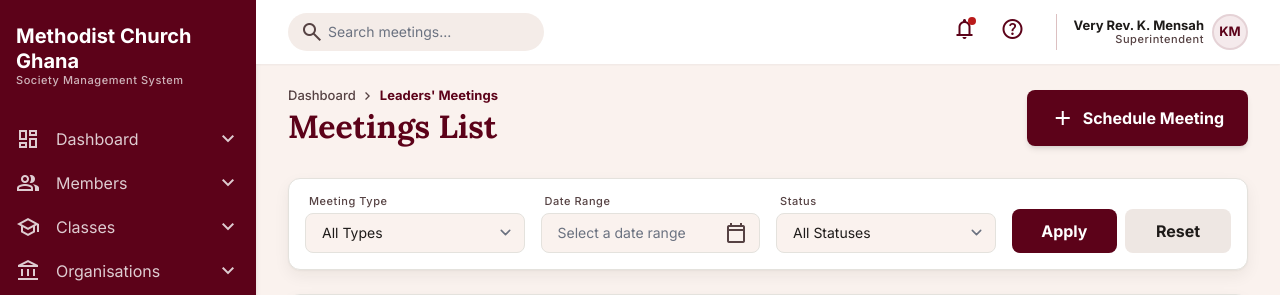
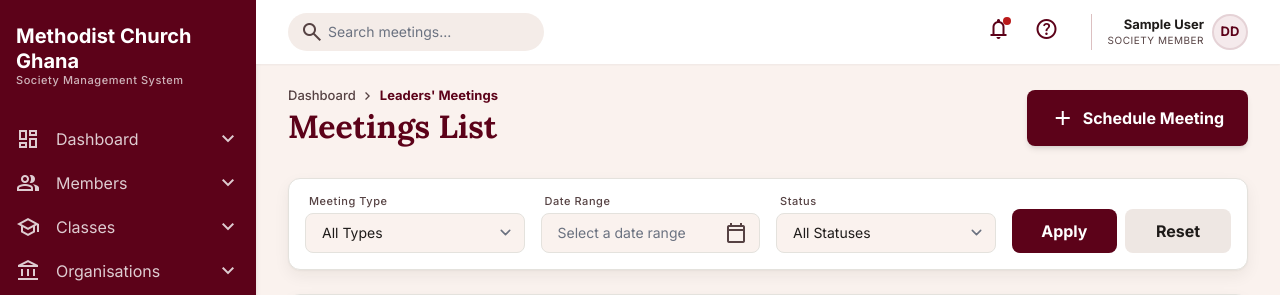
Before and after one commit to emmanuelangelo4199/mcg_welfare_system, a Django app: page /meetings/ in a window 1280 px wide. Shown: the top 295 px of the page. Run offline with Django 5.2, Linux system fonts and the light colour scheme; the visitor is signed in with stand-in values (Sample User, id 1); data that the repository does not hold is empty; some libraries are stand-ins or nearby versions.

Commit message:
fix(templates): show live user details in meeting list and audit log
Replace hardcoded meeting header text with the signed-in user’s name and role, and fix audit log user fallbacks using firstof instead of chained default filters.

```diff
--- a/core/templates/core/audit_log.html
+++ b/core/templates/core/audit_log.html
@@ -285,7 +285,7 @@
                 <tr
                   class="hover:bg-surface-container-lowest transition-colors cursor-pointer"
                   data-timestamp="{{ row.log.timestamp|date:'Y-m-d H:i:s' }}"
-                  data-user="{{ row.log.user.get_full_name|default:row.log.user.username|default:'System' }}"
+                  data-user="{% firstof row.log.user.get_full_name row.log.user.username 'System' %}"
                   data-role="{% if row.log.user %}User{% else %}Automatic{% endif %}"
                   data-action="{{ row.log.action }}"
                   data-module="{{ row.log.model_name|default:'General' }}"
@@ -299,7 +299,7 @@
                         {% if row.log.user %}{{ row.log.user.username|slice:":2"|upper }}{% else %}<span class="material-symbols-outlined text-xs">settings_suggest</span>{% endif %}
                       </div>
                       <div>
-                        <p class="font-semibold text-on-surface">{{ row.log.user.get_full_name|default:row.log.user.username|default:"System Process" }}</p>
+                        <p class="font-semibold text-on-surface">{% firstof row.log.user.get_full_name row.log.user.username "System Process" %}</p>
                         <span class="text-xs {% if row.log.user %}bg-secondary-container text-on-secondary-container{% else %}bg-surface-container-highest text-on-surface-variant{% endif %} px-xs rounded font-label-sm text-label-sm">
                           {% if row.log.user %}User{% else %}Automatic{% endif %}
                         </span>
--- a/meetings/templates/meetings/meeting_list.html
+++ b/meetings/templates/meetings/meeting_list.html
@@ -157,15 +157,22 @@
               <span class="material-symbols-outlined text-primary">help_outline</span>
             </button>
           </div>
-
-          <div class="flex items-center gap-sm pl-md border-l border-outline-variant">
+            <a
+            class="flex items-center gap-sm pl-2 sm:pl-md border-l border-outline-variant"
+            href="{% url 'accounts:profile' %}"
+            title="My profile">
             <div class="hidden text-right sm:block">
-              <p class="text-label-md font-bold text-on-surface">Very Rev. K. Mensah</p>
-              <p class="text-label-sm text-on-surface-variant">Superintendent</p>
+              <p class="max-w-[140px] truncate font-label-md text-label-md font-bold leading-tight text-on-surface">
+                {% firstof request.user.get_full_name request.user.username "Leader" %}
+              </p>
+              <p class="font-label-sm text-[10px] uppercase tracking-wider text-on-surface-variant">
+                {% firstof request.user.profile.get_role_display "Society Member" %}
+              </p>
             </div>
-            <div class="w-9 h-9 rounded-full bg-primary-muted text-primary flex items-center justify-center font-bold text-label-md border-2 border-primary/10">
-              {{ user_initials|default:"KM" }}
+            <div class="w-9 h-9 flex items-center justify-center rounded-full border-2 border-primary/10 bg-primary-muted font-bold text-label-md text-primary">
+              {{ user_initials|default:"DD" }}
             </div>
+          </a>
           </div>
         </div>
       </header>
```
